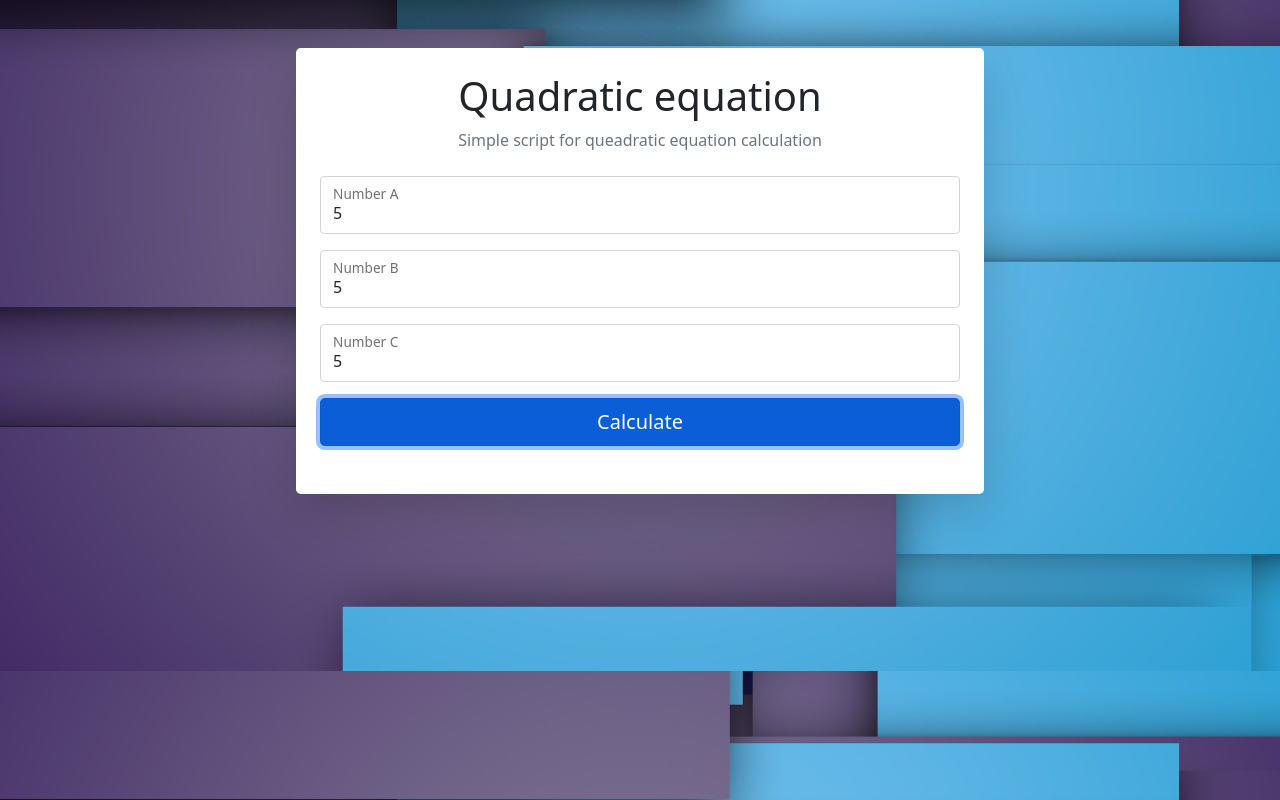
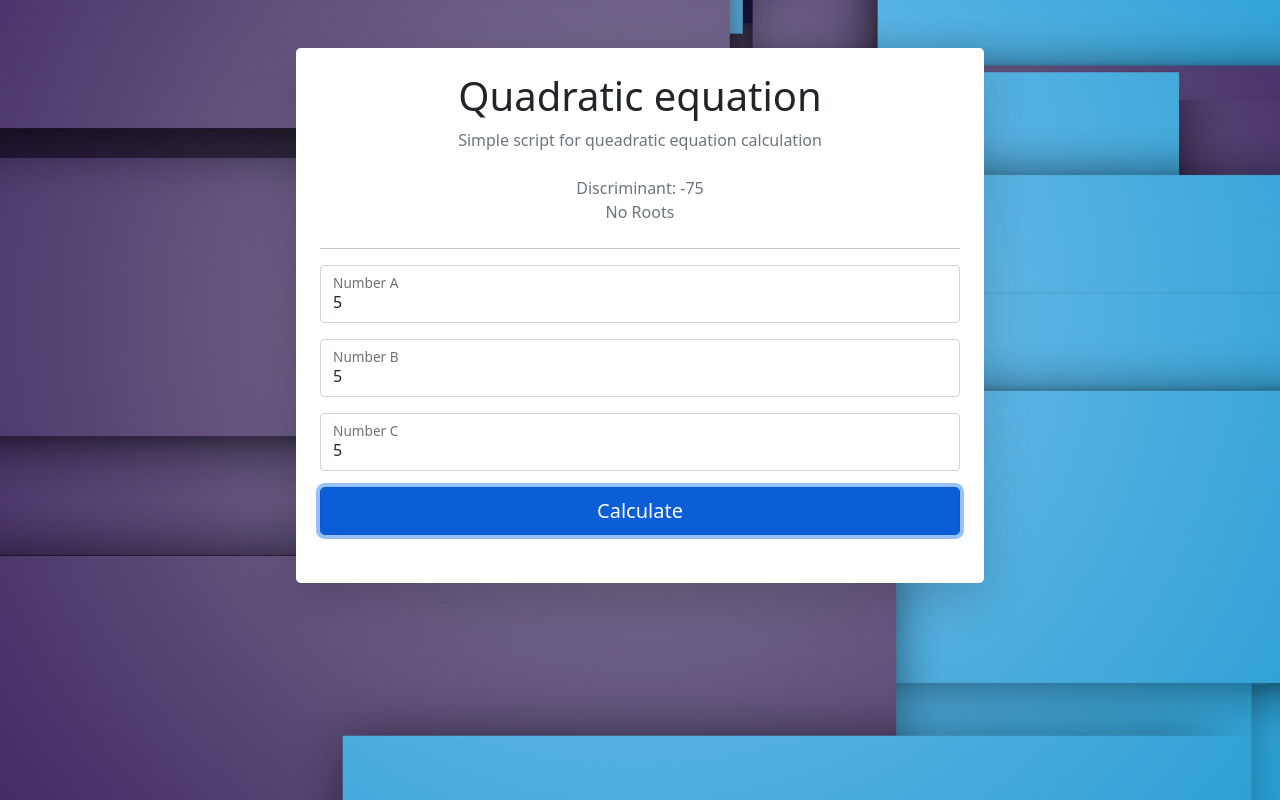
Before and after one commit to AndersDeath/quadratic-equation, a plain HTML site: page index.html in a window 1280 px wide. Both pictures are taken after typing "5", "5", "5" into the empty fields and a click on the button "Calculate". Drawn offline with nearby package versions, Linux system fonts and the light colour scheme.

Commit message:
add result visualization

```diff
--- a/index.html
+++ b/index.html
@@ -10,8 +10,7 @@
     body {
       background-color: aqua;
       background-image: url('./bg.jpeg');
-      background-position: center;
-      background-size: cover;
+      background-size: cover  ;
     }
   </style>
   <link rel="stylesheet" href="https://cdn.jsdelivr.net/npm/bootstrap@5.1.2/dist/css/bootstrap.min.css"
@@ -43,18 +42,16 @@
         const result = quadraticEquation(a, b, c);
         const discriminant = result[0];
 
-        console.log("Discriminant: " + discriminant);
+        document.getElementById('discriminant').innerHTML = `Discriminant: ${discriminant} <br>`
         if (discriminant < 0) {
-          console.log('No Roots');
+          document.getElementById('roots').innerHTML = 'No Roots';
         }
         if (discriminant === 0) {
-          console.log(`One root: ${result[1]}`);
+          document.getElementById('roots').innerHTML = `One root: ${result[1]}`
+
         }
-
         if (discriminant > 0) {
-          console.log(`Root 1: ${result[1]}`);
-          console.log(`Root 2: ${result[2]}`);
-
+          document.getElementById('roots').innerHTML = `Root 1: ${result[1]} <br>Root 2: ${result[2]}`;
         }
       });
 
@@ -122,6 +119,11 @@
                 <span id="numberCResult"></span>
                 <span id="equationEnd"></span>
               </p>
+              <p class="mb-4 text-muted">
+                <span id="discriminant"></span>
+                <span id="roots"></span>
+              </p>
+              <hr>
             </div>
 
             <form id="calculateForm">
```
